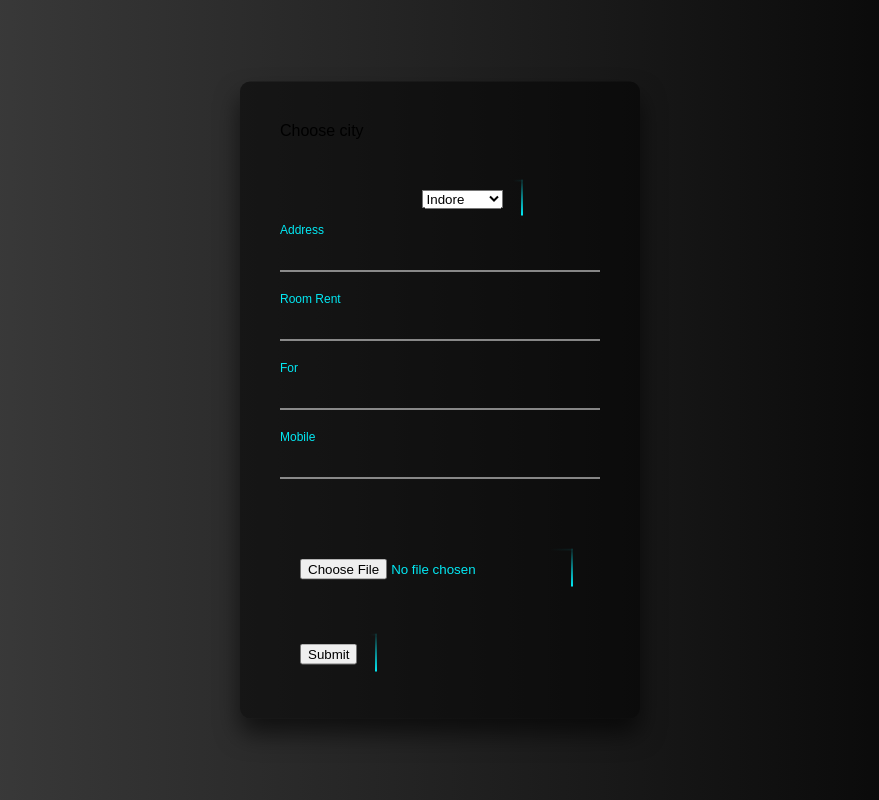
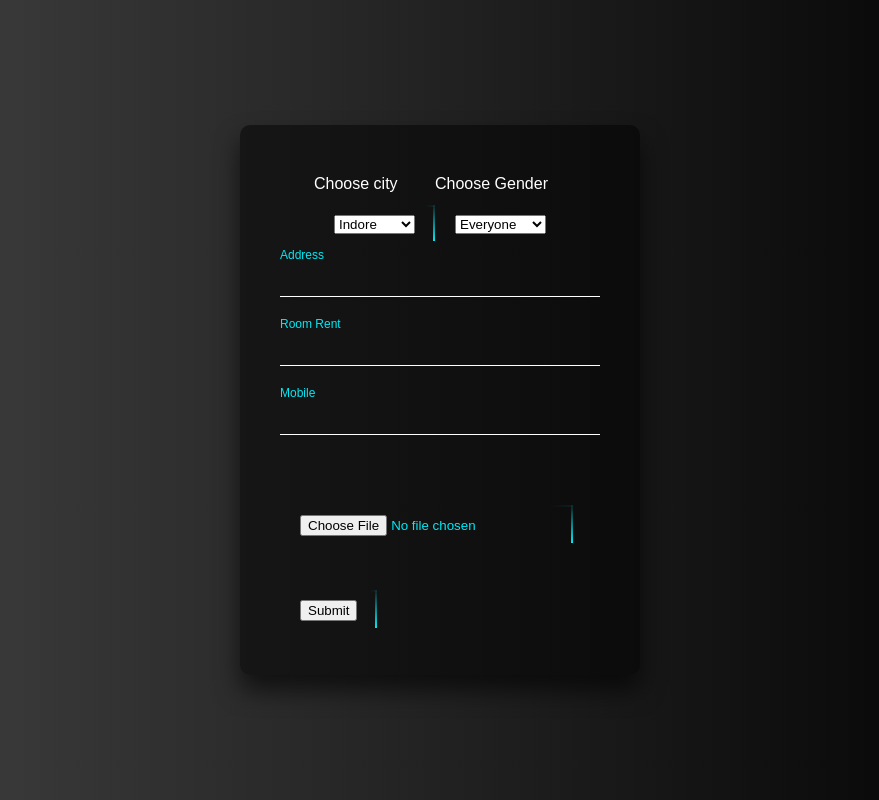
Before and after one commit to pankaj604/frontend, a React (Create React App) app: page /addroom in a window 1280 px wide. Shown: the whole page, without its empty margins (200-1079 px from the left). Built offline with nearby package versions, Linux system fonts and the light colour scheme.

Commit message:
couple data fetch and for value set from input to options

```diff
--- a/src/App.js
+++ b/src/App.js
@@ -19,6 +19,7 @@ import Hostel from "./Pages/Hostel";
 import Myroom from "./Pages/Myroom";
 import "./style/App.css"
 import Owner from "./Pages/Owner";
+import Couple from "./Pages/Couple";
 function App() {
   const { setUser, setIsAuthenticated, setLoading } = useContext(Context);
 
@@ -40,6 +41,7 @@ function App() {
         <Route path="/myroom" element={<Myroom />} />
         <Route path="/header" element={<Header />} />
         <Route path="/owner" element={<Owner />} />
+        <Route path="/couple" element={<Couple />} />
 
       </Routes>
       <Toaster />
--- a/src/Pages/Addroom.jsx
+++ b/src/Pages/Addroom.jsx
@@ -22,14 +22,15 @@ const Addroom = () => {
   const handleSubmit = async (e) => {
     const selectBox = document.getElementById("option");
     const citydata = selectBox.value;
-
+    const gender = document.getElementById("for");
+    const value = gender.value;
     const formData = new FormData();
 
     // Append the selected file and article content to the FormData object
     formData.append("image", selectedFile);
     formData.append("city", citydata);
     formData.append("rent", rent);
-    formData.append("forr", forr);
+    formData.append("forr", value);
     formData.append("mobile", mobile);
     formData.append("address", address);
 
@@ -51,9 +52,12 @@ const Addroom = () => {
     <div class="login-box">
       {" "}
       <form onSubmit={handleSubmit}>
-        <label>Choose city</label>
+        <div className="user-box">
+          <div className="container-option">
+
             <div class="user-box select">
-          <a>
+            <label className="city-option">Choose city</label>
+              <a className="option-city">
                 <span></span>
                 <span></span>
                 <span></span>
@@ -64,6 +68,22 @@ const Addroom = () => {
                   <option value="mumbai">Mumbai 3</option>
                 </select>
               </a>
+            </div>
+
+            <div class="user-box">
+            <label className="city-option">Choose Gender</label>
+              <a>
+
+                <select id="for" defaultValue="everyone">
+                  <option value="boys">Boys</option>
+                  <option value="girls">Girls</option>
+                  <option value="pg">PG girls</option>
+                  <option value="everyone">Everyone</option>
+                  <option value="hostles">Girls Hostel</option>
+                </select>
+              </a>
+            </div>
+          </div>
         </div>
         <div class="user-box">
           <input
@@ -81,14 +101,7 @@ const Addroom = () => {
           />
           <label>Room Rent</label>
         </div>
-        <div class="user-box">
-          <input
-            type="text"
-            value={forr}
-            onChange={(e) => setForr(e.target.value)}
-          />
-          <label>For</label>
-        </div>
+
         <div class="user-box">
           <input
             type="text"
--- /dev/null
+++ b/src/Pages/Couple.jsx
@@ -0,0 +1,48 @@
+import axios from 'axios';
+import React, { useEffect, useState } from 'react'
+import { server } from '..';
+import { toast } from 'react-hot-toast';
+import Coupledata from './Coupledata';
+
+const Couple = () => {
+
+    const [couple, setcouple] = useState([]);
+    const both = async () => {
+      await axios
+        .get(`${server}/room/everyone`, {
+          withCredentials: true,
+        })
+        .then((res) => {
+            setcouple(res.data.rooms);
+        })
+        .catch((e) => {
+          toast.error(e.response.data.message);
+        });
+    };
+    useEffect(() => {
+      both();
+    }, []);
+
+  return (
+    <div>
+      <h1 className="boys-head">Available Rooms For Couple</h1>
+
+      {couple.map((i) => {
+        return (
+          <>
+            <Coupledata
+              city={i.city}
+              rent={i.rent}
+              address={i.address}
+              mobile={i.mobile}
+              image={i.image}
+            />
+            ;
+          </>
+        );
+      })}
+    </div>
+  )
+}
+
+export default Couple
--- /dev/null
+++ b/src/Pages/Coupledata.jsx
@@ -0,0 +1,21 @@
+import React from "react";
+
+const Coupledata = ({ city, rent, address, mobile, image }) => {
+  return (
+    <div className="container-pg">
+      <div className="text-list">
+        <ol>
+          <li>{city}</li>
+          <li>{rent}</li>
+          <li>{address}</li>
+          <li>{mobile}</li>
+        </ol>
+        <div className="img-pg">
+          <img className="image" src={image} alt="room" />
+        </div>
+      </div>
+    </div>
+  );
+};
+
+export default Coupledata;
--- a/src/Pages/Header.jsx
+++ b/src/Pages/Header.jsx
@@ -33,13 +33,16 @@ const Header = () => {
           <h1>
             {" "}
             <Link className="a" to={"/pg"}>
-              pg
+              PG for girls
             </Link>
           </h1>
           <h1>
             {" "}
             <Link className="a" to={"/hostle"}>
-              Hostles
+              Hostle for girls
+            </Link>
+            <Link className="a" to={"/couple"}>
+              Rooms For Couple
             </Link>
           </h1>
         </nav>
--- a/src/style/Addroom.css
+++ b/src/style/Addroom.css
@@ -1,5 +1,27 @@
 .select{
 
     margin-bottom: 10px;
-    padding-left: 38%;
+    padding-left: 25%;
 }
+
+.city-option{
+    color: white;
+}
+
+.select{
+    padding: 0px;
+}
+
+.option-city{
+    margin:auto;
+}
+
+a{
+    margin: 0px;
+    padding: 0px;
+}
+
+.container-option{
+    display: flex;
+    justify-content: center;
+}
```
Lines whose indentation alone changed are shown as unchanged.
